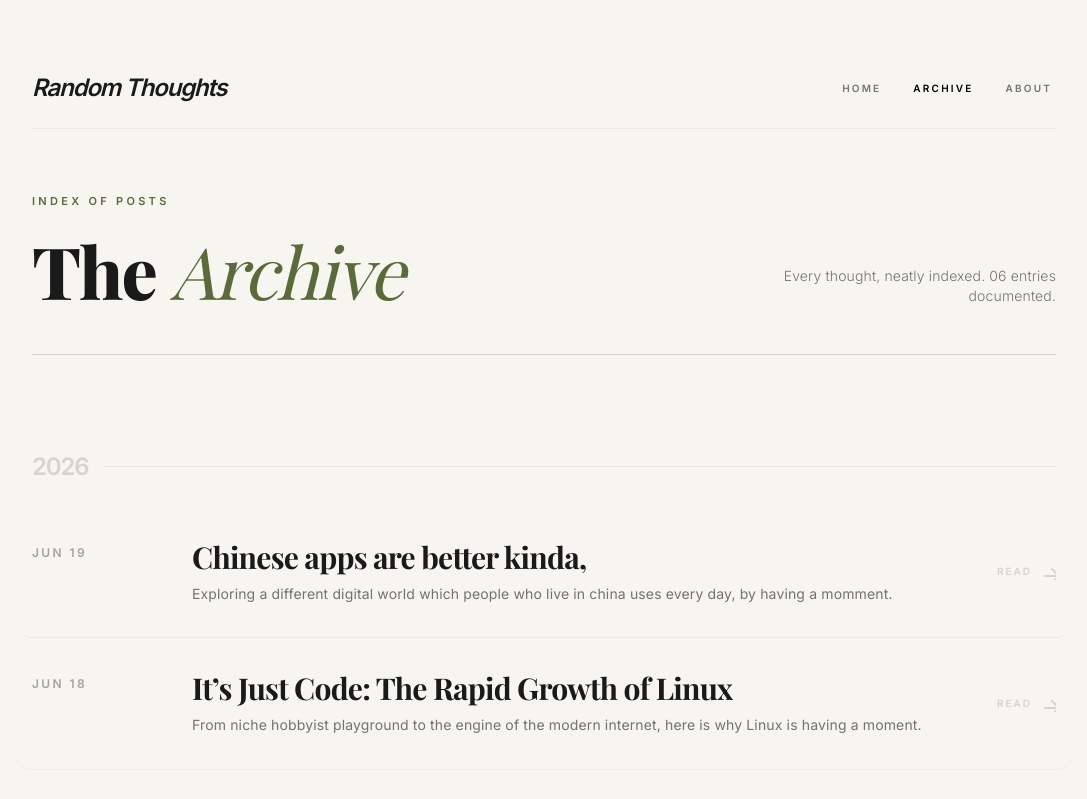
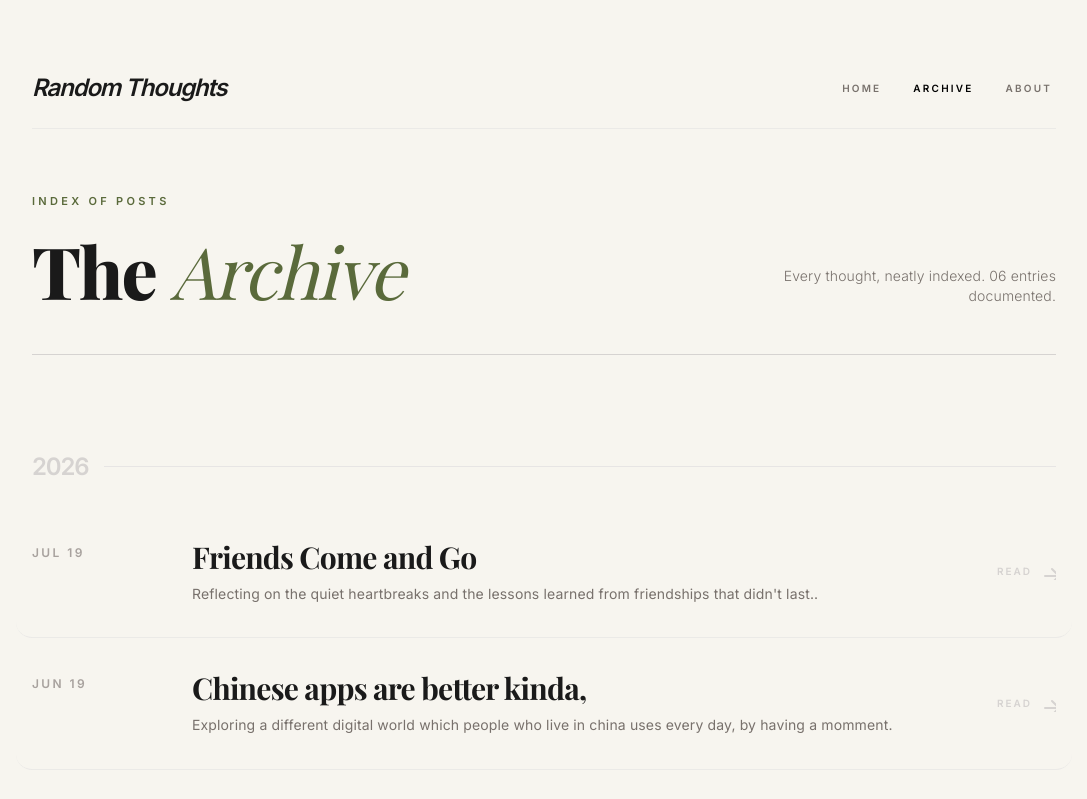
Before and after one commit to RandomCatUser/RandomThoughts-, a plain HTML site: page docs/archive.html in a window 1280 px wide. Shown: the top 799 px of the page, without its empty margins (96-1183 px from the left). Drawn offline with nearby package versions, Linux system fonts and the light colour scheme; a web font is replaced by a local one.

Commit message:
Update archive.html

```diff
--- a/docs/archive.html
+++ b/docs/archive.html
@@ -48,6 +48,22 @@
                 <div class="flex-grow h-px bg-stone-200"></div>
             </div>
 
+            <!-- Entry 7 -->
+             <a href="posts/tryingchinese.html" class="group flex flex-col md:flex-row gap-4 md:gap-8 py-8 border-b border-stone-200/70 hover:bg-white/60 transition px-2 md:px-4 -mx-2 md:-mx-4 rounded-2xl focus:outline-none focus-visible:ring-2 focus-visible:ring-[#5a6a3b] focus-visible:ring-offset-2">
+                <div class="md:w-32 shrink-0">
+                    <time class="text-xs font-semibold uppercase tracking-[0.2em] text-stone-400">Jul 19</time>
+                </div>
+                <div class="flex-grow">
+                    <h3 class="text-2xl md:text-3xl font-bold tracking-tight mb-2 group-hover:text-[#5a6a3b] transition leading-snug">Friends Come and Go</h3>
+                    <p class="text-[14px] text-stone-500 leading-relaxed tracking-editorial">Reflecting on the quiet heartbreaks and the lessons learned from friendships that didn't last..</p>
+                </div>
+                <div class="hidden md:flex items-center self-center shrink-0">
+                    <span class="text-[10px] font-bold uppercase tracking-[0.2em] text-stone-300 group-hover:text-black transition flex items-center gap-2">
+                        Read
+                        <svg xmlns="http://www.w3.org/2000/svg" width="16" height="16" fill="none" stroke="currentColor" stroke-width="2" stroke-linecap="round" stroke-linejoin="round" class="transition-transform group-hover:translate-x-1"><line x1="5" y1="12" x2="19" y2="12"></line><polyline points="12 5 19 12 12 19"></polyline></svg>
+                    </span>
+                </div>
+            </a>
             <!-- Entry 1 -->
             <a href="posts/tryingchinese.html" class="group flex flex-col md:flex-row gap-4 md:gap-8 py-8 border-b border-stone-200/70 hover:bg-white/60 transition px-2 md:px-4 -mx-2 md:-mx-4 rounded-2xl focus:outline-none focus-visible:ring-2 focus-visible:ring-[#5a6a3b] focus-visible:ring-offset-2">
                 <div class="md:w-32 shrink-0">
```
